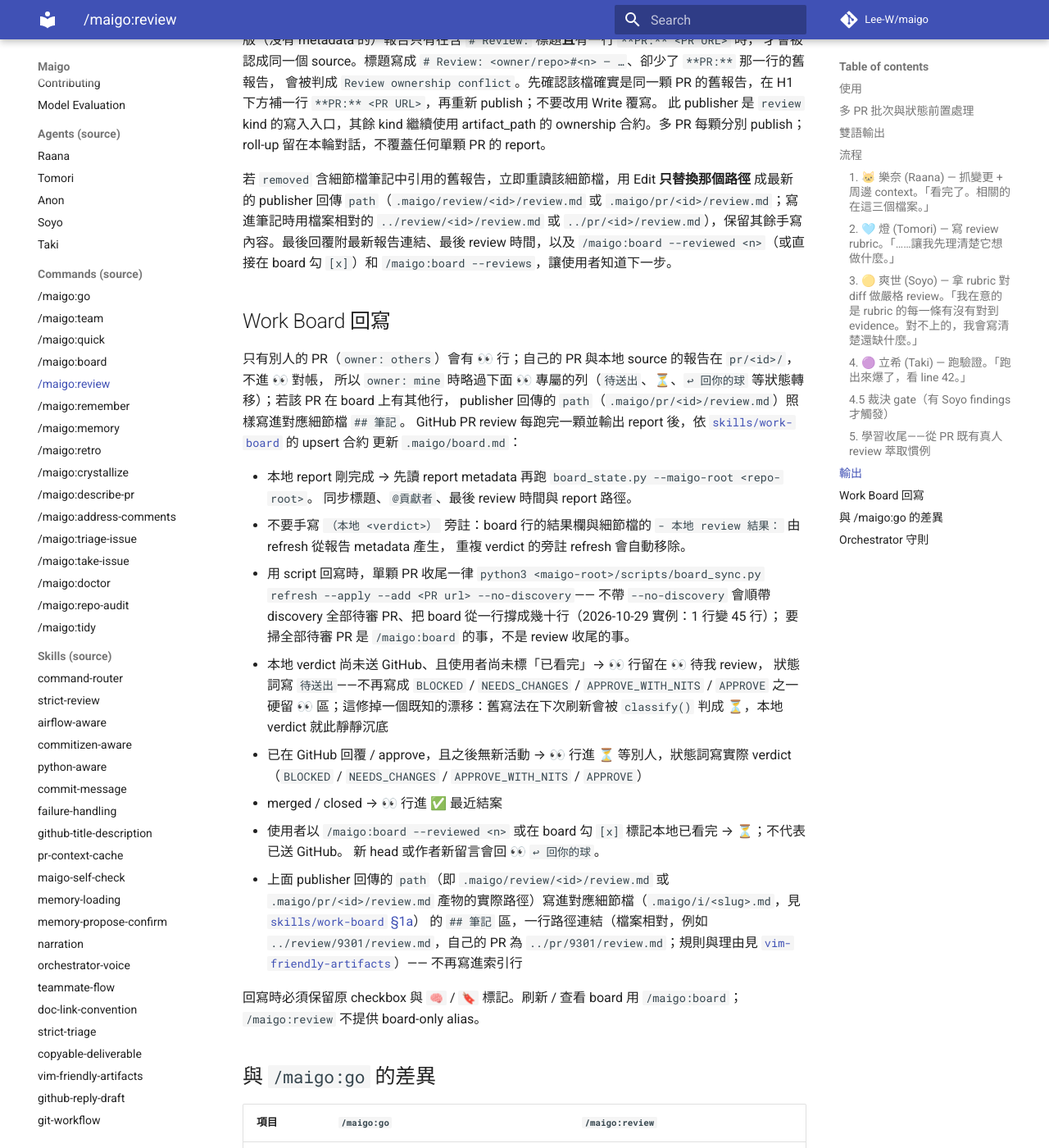
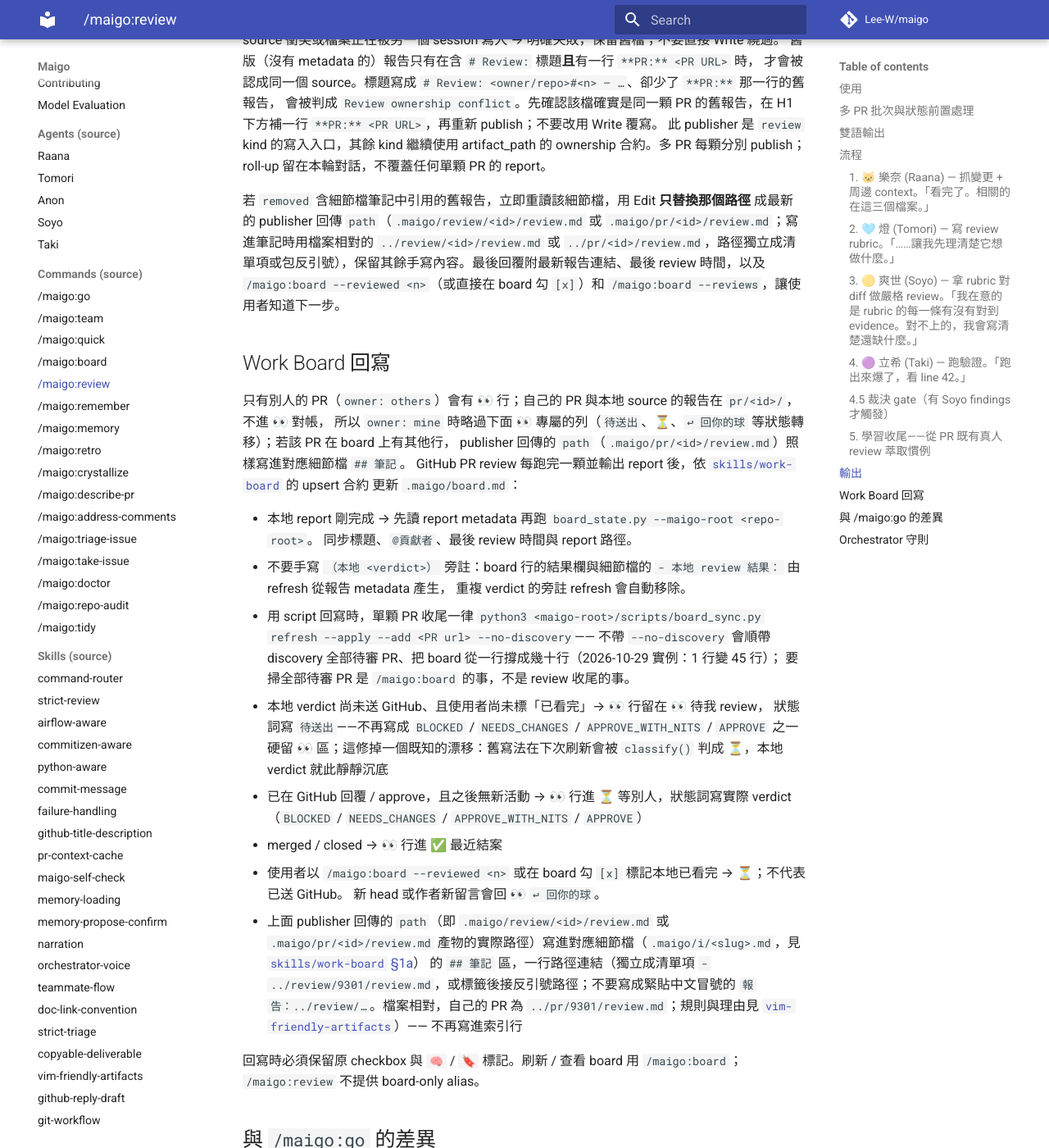
Before and after one commit to Lee-W/maigo, an MkDocs documentation site: the page built from docs/commands/review.md, in a window 1280 px wide and 1400 px high, scrolled down 10792 px. Shown: the whole window at 82% size. Built offline with MkDocs 1.6.1 and Material for MkDocs 9.7.7, drawn with Linux system fonts in a browser that asks for light colours; comment, search, counter and statistics services are not loaded; some of the changed text lies outside the part shown.

Commit message:
docs(artifacts): keep paths gf-clean next to Chinese text in notes and templates
In nvim, characters of 256 and above count as file-name characters, so a
path glued to a Chinese label or full-width punctuation makes gf open the
label too. Paths in notes and templates now stand on their own line or
sit inside backticks, and the work-board and vim-friendly-artifacts skills
say where the cursor must be and when to use gF.

```diff
--- a/commands/review.md
+++ b/commands/review.md
@@ -149,8 +149,8 @@ report 印完後，orchestrator 邀請使用者**逐條**對 must-fix / nit 表
 選完後 orchestrator 依 [`skills/github-reply-draft`](https://github.com/Lee-W/maigo/blob/main/skills/github-reply-draft/SKILL.md)
 起草 review 內文與 inline comment（每則 finding 一則 inline，錨點寫成 symbol 而非行號）,呼叫
 `python3 "${CLAUDE_PLUGIN_ROOT}/scripts/artifact_path.py" review-draft --url <PR url> --repo <owner/name> --owner <owner> --topic "Review draft: <PR title>"`
-取得落檔路徑（別人的 PR 是 `.maigo/review/<id>/draft.md`，自己的是 `.maigo/pr/<id>/draft.md`），把草稿逐字寫進那個路徑，並把檔案相對的路徑（`../review/<id>/draft.md`，自己的 PR 為 `../pr/<id>/draft.md`）寫進 board 細節檔的
-`## 筆記`。只起草、不送出。
+取得落檔路徑（別人的 PR 是 `.maigo/review/<id>/draft.md`，自己的是 `.maigo/pr/<id>/draft.md`），把草稿逐字寫進那個路徑，並把檔案相對的路徑（`../review/<id>/draft.md`，自己的 PR 為 `../pr/<id>/draft.md`）獨立成一個清單項寫進 board 細節檔的
+`## 筆記`（標籤放路徑後面、或路徑包反引號，不要寫成「標籤：路徑」緊貼）。只起草、不送出。
 board 的 `待送出` 下一步會把整個 `draft.md` 當 `gh pr review --body-file` 送出，所以這個檔案只放
 要貼上去的 review 內文（含 attribution footer）；說明標題、「不收錄的 finding」清單、inline comment 的
 工作筆記不要混進去，否則會原樣貼上 GitHub。版面依 [`vim-friendly-artifacts`](https://github.com/Lee-W/maigo/blob/main/skills/vim-friendly-artifacts/SKILL.md)（版面、HTML 與路徑規則）。
@@ -294,7 +294,7 @@ source 衝突或檔案正在被另一個 session 寫入 → 明確失敗，保
 合約。多 PR 每顆分別 publish；roll-up 留在本輪對話，不覆蓋任何單顆 PR 的 report。
 
 若 `removed` 含細節檔筆記中引用的舊報告，立即重讀該細節檔，用 Edit **只替換那個路徑**
-成最新的 publisher 回傳 `path`（`.maigo/review/<id>/review.md` 或 `.maigo/pr/<id>/review.md`；寫進筆記時用檔案相對的 `../review/<id>/review.md` 或 `../pr/<id>/review.md`），保留其餘手寫內容。最後回覆附最新報告連結、最後 review
+成最新的 publisher 回傳 `path`（`.maigo/review/<id>/review.md` 或 `.maigo/pr/<id>/review.md`；寫進筆記時用檔案相對的 `../review/<id>/review.md` 或 `../pr/<id>/review.md`，路徑獨立成清單項或包反引號），保留其餘手寫內容。最後回覆附最新報告連結、最後 review
 時間，以及 `/maigo:board --reviewed <n>`（或直接在 board 勾 `[x]`）和 `/maigo:board --reviews`，讓使用者知道下一步。
 
 ## Work Board 回寫
@@ -325,7 +325,7 @@ GitHub PR review 每跑完一顆並輸出 report 後，依
 - 上面 publisher 回傳的 `path`（即
   `.maigo/review/<id>/review.md` 或 `.maigo/pr/<id>/review.md` 產物的實際路徑）寫進對應細節檔（`.maigo/i/<slug>.md`，見
   [`skills/work-board` §1a](https://github.com/Lee-W/maigo/blob/main/skills/work-board/SKILL.md)）
-  的 `## 筆記` 區，一行路徑連結（檔案相對，例如 `../review/9301/review.md`，自己的 PR 為 `../pr/9301/review.md`；規則與理由見 [`vim-friendly-artifacts`](https://github.com/Lee-W/maigo/blob/main/skills/vim-friendly-artifacts/SKILL.md)）——
+  的 `## 筆記` 區，一行路徑連結（獨立成清單項 `- ../review/9301/review.md`，或標籤後接反引號路徑；不要寫成緊貼中文冒號的 `報告：../review/…`。檔案相對，自己的 PR 為 `../pr/9301/review.md`；規則與理由見 [`vim-friendly-artifacts`](https://github.com/Lee-W/maigo/blob/main/skills/vim-friendly-artifacts/SKILL.md)）——
   不再寫進索引行
 
 回寫時必須保留原 checkbox 與 `🧠` / `🔖` 標記。刷新 / 查看 board 用 `/maigo:board`；
```
Also changed, not shown: commands/address-comments.md (+2 -1 lines), skills/copyable-deliverable/SKILL.md (+1 -1 lines), skills/vim-friendly-artifacts/SKILL.md (+2 -1 lines), skills/work-board/SKILL.md (+12 -7 lines).
